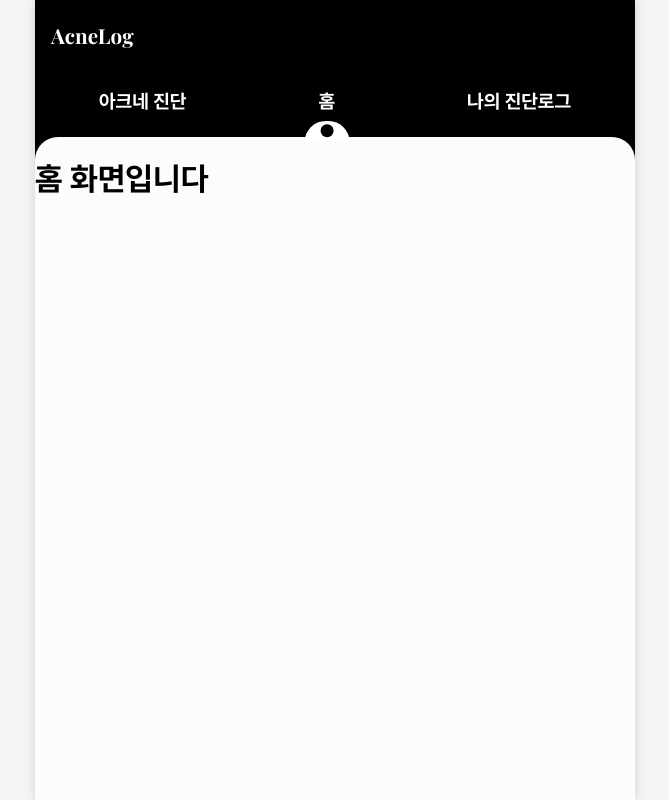
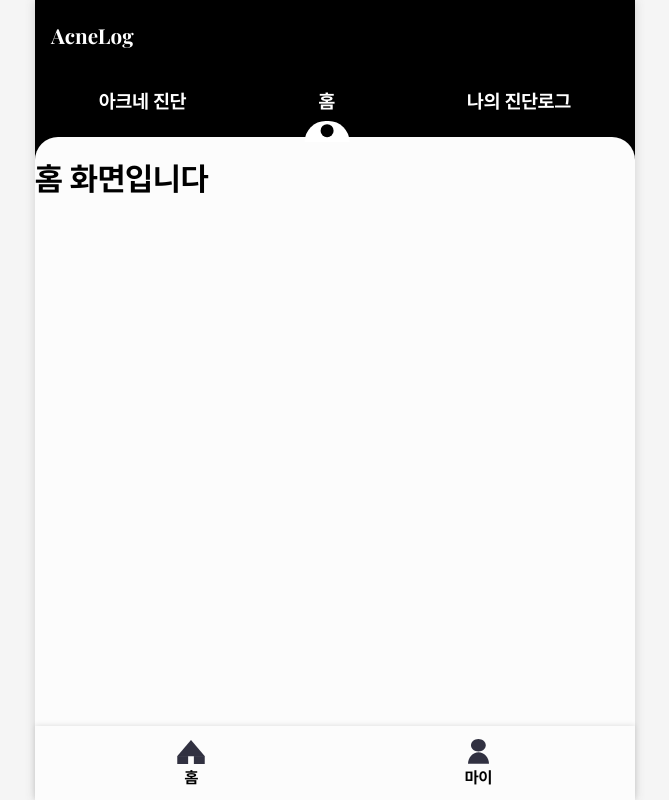
Before and after one commit to AcneLog/AcneLog_web, a React (Vite) app: page / in a window 1280 px wide. Shown: the whole page, without its empty margins (305-974 px from the left). Built offline with nearby package versions, Linux system fonts and the light colour scheme.

Commit message:
[#3] feat: footer 구현

```diff
--- /dev/null
+++ b/src/components/Footer.styles.ts
@@ -0,0 +1,31 @@
+import styled from 'styled-components';
+
+export const FooterContainer = styled.footer`
+  position: fixed;
+  bottom: 0;
+  left: 50%;
+  width: 100%;
+  background-color: ${({ theme }) => theme.mainGrey};
+  text-align: center;
+  padding: 0.8rem;
+  box-shadow: 0 -1px 5px rgba(0, 0, 0, 0.1);
+  transform: translateX(-50%);
+  max-width: 600px;
+  display: flex;
+`;
+
+export const ContainerBox = styled.div`
+  width: 50%;
+  display: flex;
+  flex-direction: column;
+  justify-content: center;
+  align-items: center;
+  gap: 0.3rem;
+`;
+
+export const PointerBox = styled.div`
+  cursor: pointer;
+  img {
+    cursor: pointer;
+  }
+`;
--- /dev/null
+++ b/src/components/Footer.tsx
@@ -0,0 +1,26 @@
+import * as S from './Footer.styles';
+import Home from '../assets/footerHome.svg';
+import My from '../assets/footerMy.svg';
+import useCustomNavigate from '../hooks/useNavigate';
+
+function Footer() {
+  const goToPage = useCustomNavigate();
+
+  return (
+    <S.FooterContainer>
+      <S.ContainerBox>
+        <S.PointerBox onClick={() => goToPage('/')}>
+          <img src={Home} alt="Home-button" style={{ width: '2rem' }} />
+          <p>홈</p>
+        </S.PointerBox>
+      </S.ContainerBox>
+      <S.ContainerBox>
+        <S.PointerBox onClick={() => goToPage('/my')}>
+          <img src={My} alt="My-button" style={{ width: '1.3rem' }} />
+          <p>마이</p>
+        </S.PointerBox>
+      </S.ContainerBox>
+    </S.FooterContainer>
+  );
+}
+export default Footer;
--- a/src/layout/DefaultLayout.tsx
+++ b/src/layout/DefaultLayout.tsx
@@ -1,3 +1,4 @@
+import Footer from '../components/Footer';
 import Header from '../components/Header';
 import { Outlet } from 'react-router-dom';
 
@@ -8,6 +9,7 @@ function DefaultLayout() {
       <main>
         <Outlet />
       </main>
+      <Footer />
     </>
   );
 }
```
Also changed, not shown: src/assets/footerHome.svg (added), src/assets/footerMy.svg (added).
